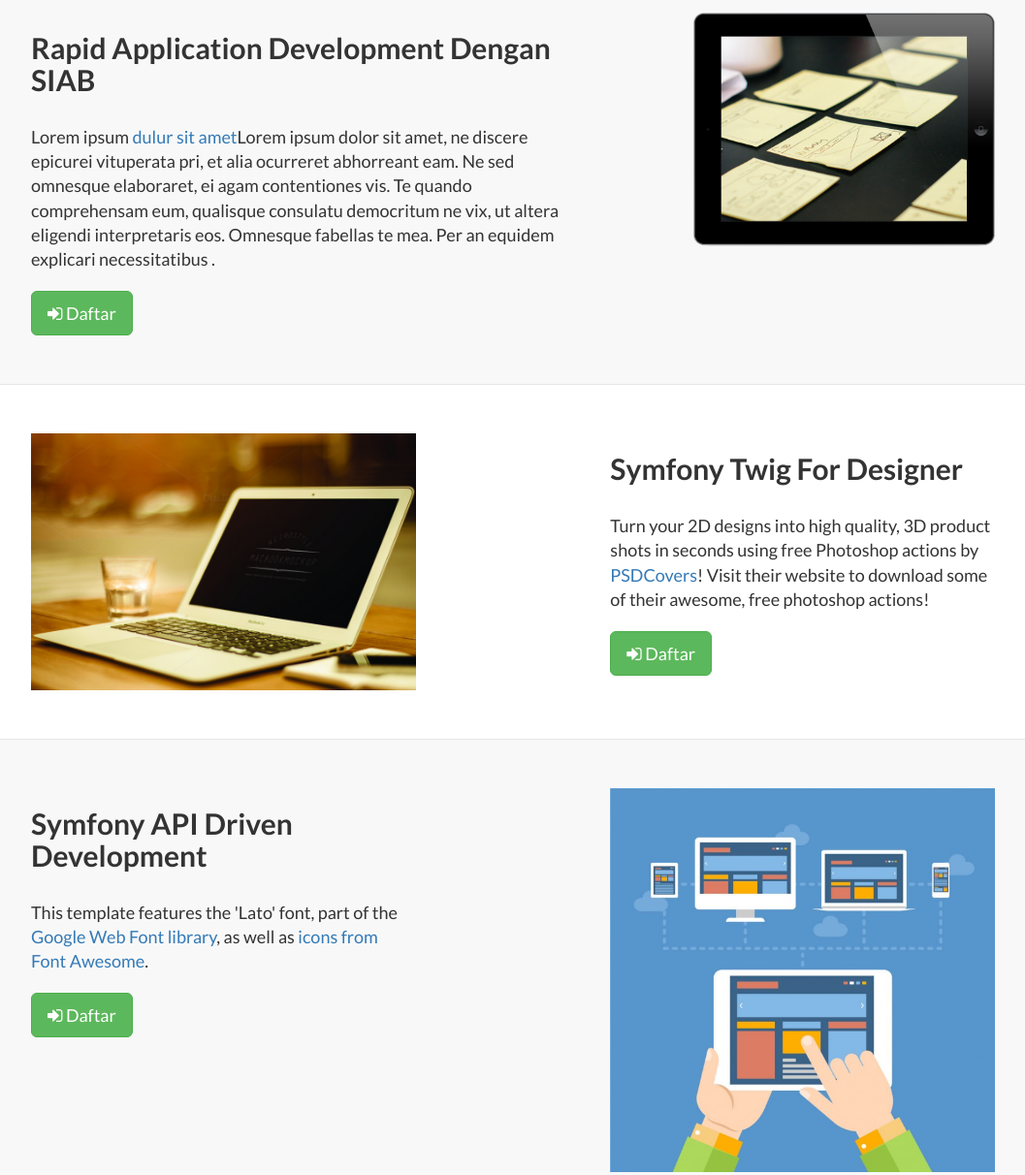
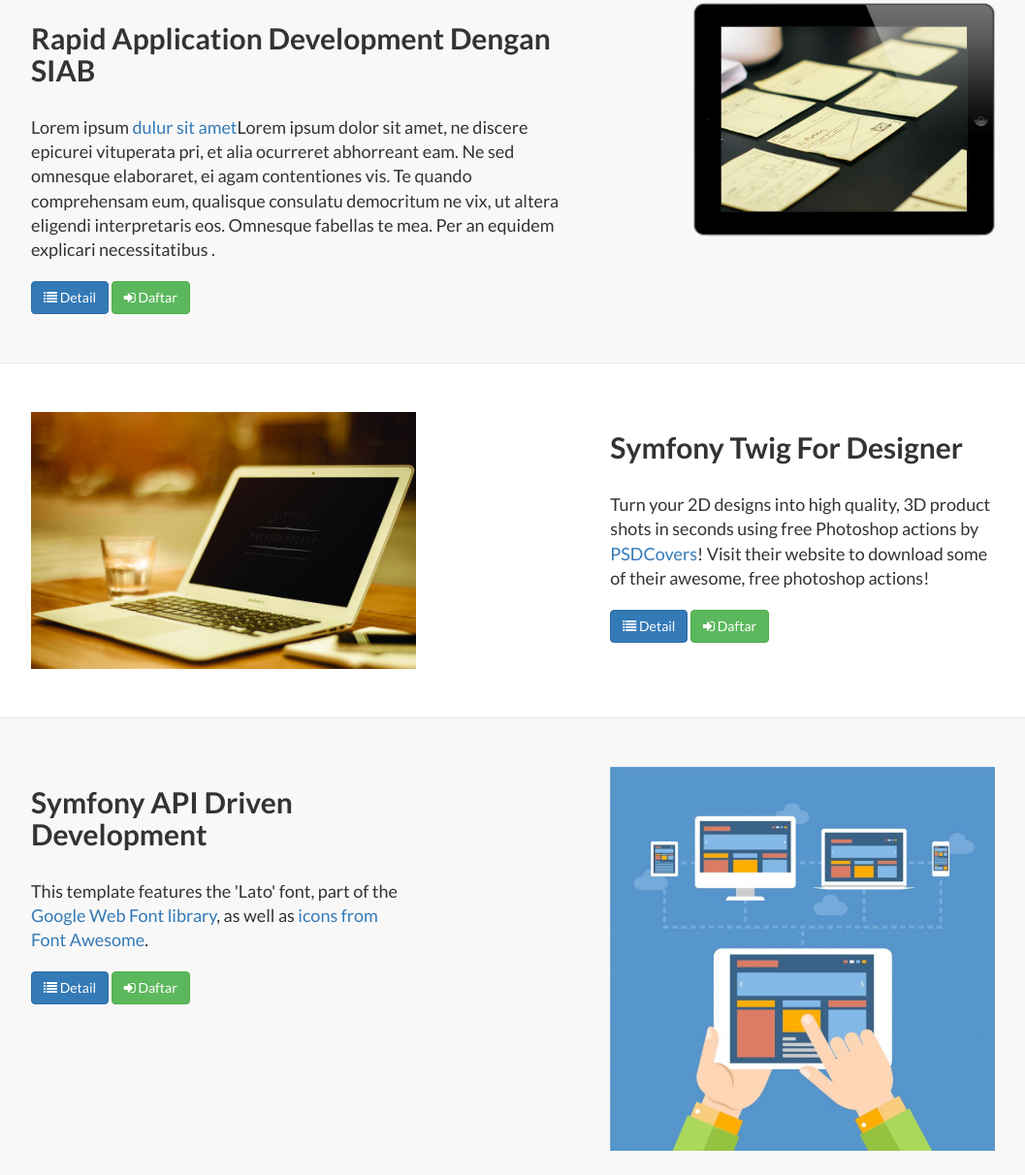
Before and after one commit to SymfonyId/SymfonyId.github.io, a website: page index.html at #/main in a window 1280 px wide. Shown: the part 743-1955 px from the top of the page at 97% size, without its empty margins (111-1168 px from the left). Drawn offline with Linux system fonts and the light colour scheme.

Commit message:
updated screencast layout

```diff
--- a/app/main/main.html
+++ b/app/main/main.html
@@ -161,13 +161,15 @@
         <div class="row">
             <div class="col-md-12">
 
-                <h1 class="text-center"> <i class="fa fa-calendar-check-o"></i> Symfony Event</h1> <hr/>
+                <h1 class="text-center"> <i class="fa fa-calendar-check-o"></i> Symfony Indonesia Event</h1> <hr/>
             </div>
             <div class="col-lg-7 col-sm-7 wow bounceIn">
                 <div class="clearfix"></div>
                 <h2 class="section-heading ">Rapid Application Development Dengan SIAB</h2>
                 <p class="lead">Lorem ipsum <a target="_blank" href="http://join.deathtothestockphoto.com/">dulur sit amet</a>Lorem ipsum dolor sit amet, ne discere epicurei vituperata pri, et alia ocurreret abhorreant eam. Ne sed omnesque elaboraret, ei agam contentiones vis. Te quando comprehensam eum, qualisque consulatu democritum ne vix, ut altera eligendi interpretaris eos. Omnesque fabellas te mea. Per an equidem explicari necessitatibus .</p>
-                <button class="btn btn-success btn-lg"><i class="fa fa-sign-in"></i>
+                <button class="btn btn-primary btn-md"><i class="fa fa-list"></i>
+ Detail</button>
+                <button class="btn btn-success btn-md"><i class="fa fa-sign-in"></i>
  Daftar</button>
             </div>
             <div class="col-lg-4 col-lg-offset-1 col-sm-6">
@@ -192,7 +194,9 @@
                 <div class="clearfix"></div>
                 <h2 class="section-heading">Symfony Twig For Designer</h2>
                 <p class="lead">Turn your 2D designs into high quality, 3D product shots in seconds using free Photoshop actions by <a target="_blank" href="http://www.psdcovers.com/">PSDCovers</a>! Visit their website to download some of their awesome, free photoshop actions!</p>
-                <button class="btn btn-success btn-lg"><i class="fa fa-sign-in"></i>
+                    <button class="btn btn-primary btn-md"><i class="fa fa-list"></i>
+ Detail</button>
+                <button class="btn btn-success btn-md"><i class="fa fa-sign-in"></i>
  Daftar</button>
             </div>
             <div class="col-lg-5 col-sm-pull-6  col-sm-6">
@@ -215,7 +219,9 @@
                 <div class="clearfix"></div>
                 <h2 class="section-heading">Symfony API Driven Development<br></h2>
                 <p class="lead">This template features the 'Lato' font, part of the <a target="_blank" href="http://www.google.com/fonts">Google Web Font library</a>, as well as <a target="_blank" href="http://fontawesome.io">icons from Font Awesome</a>.</p>
-                <button class="btn btn-success btn-lg"><i class="fa fa-sign-in"></i>
+                    <button class="btn btn-primary btn-md"><i class="fa fa-list"></i>
+ Detail</button>
+                <button class="btn btn-success btn-md"><i class="fa fa-sign-in"></i>
  Daftar</button>
             </div>
             <div class="col-lg-5 col-lg-offset-2 col-sm-6">
--- a/assets/css/landing-page.css
+++ b/assets/css/landing-page.css
@@ -194,7 +194,7 @@ p.copyright {
 }
 
 #content-wrapper{
-    padding:50px 0px 0px;
+    padding:40px 0px 0px;
 }
 
 
```
Also changed, not shown: app/screencast/screencast.html (+18 -5 lines).
